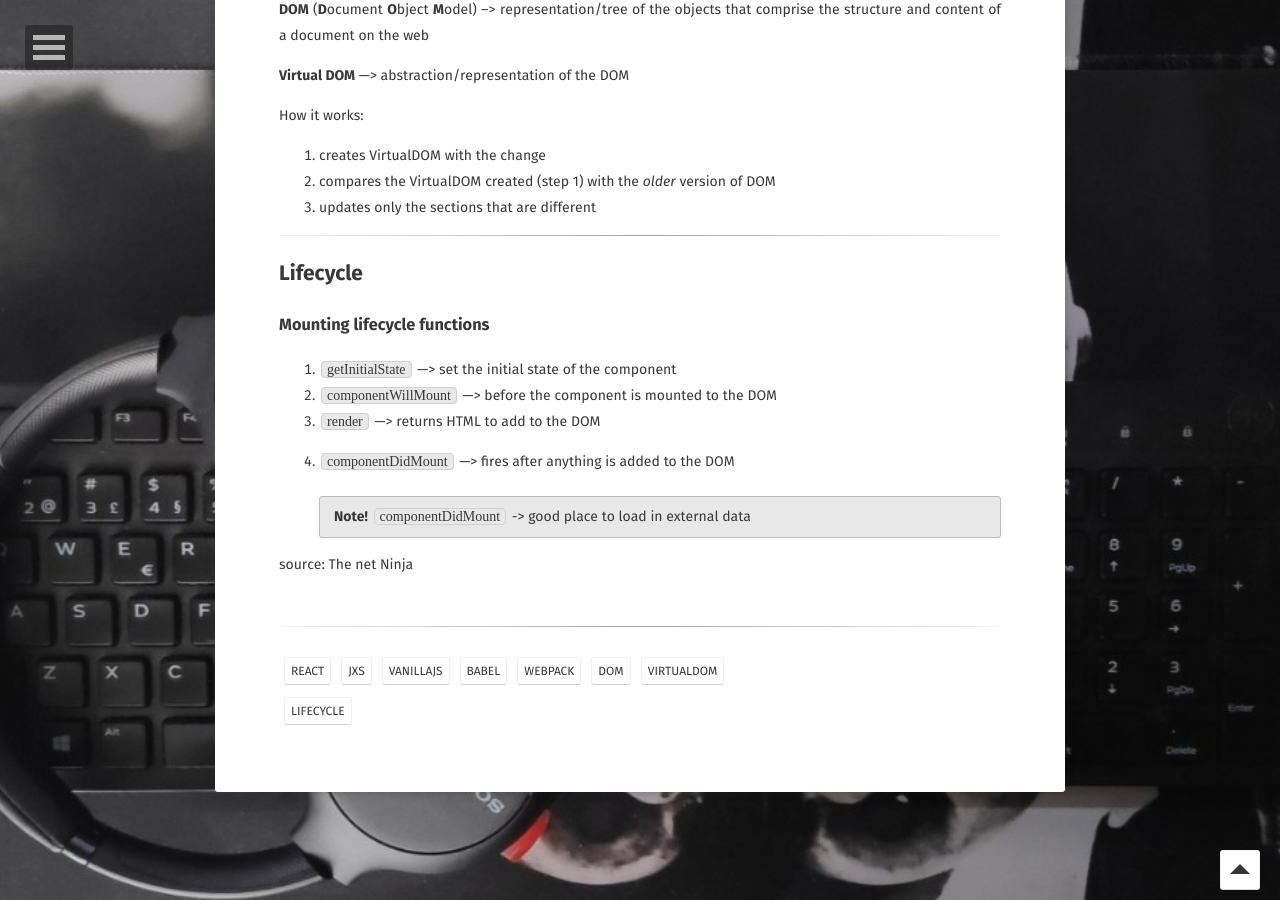
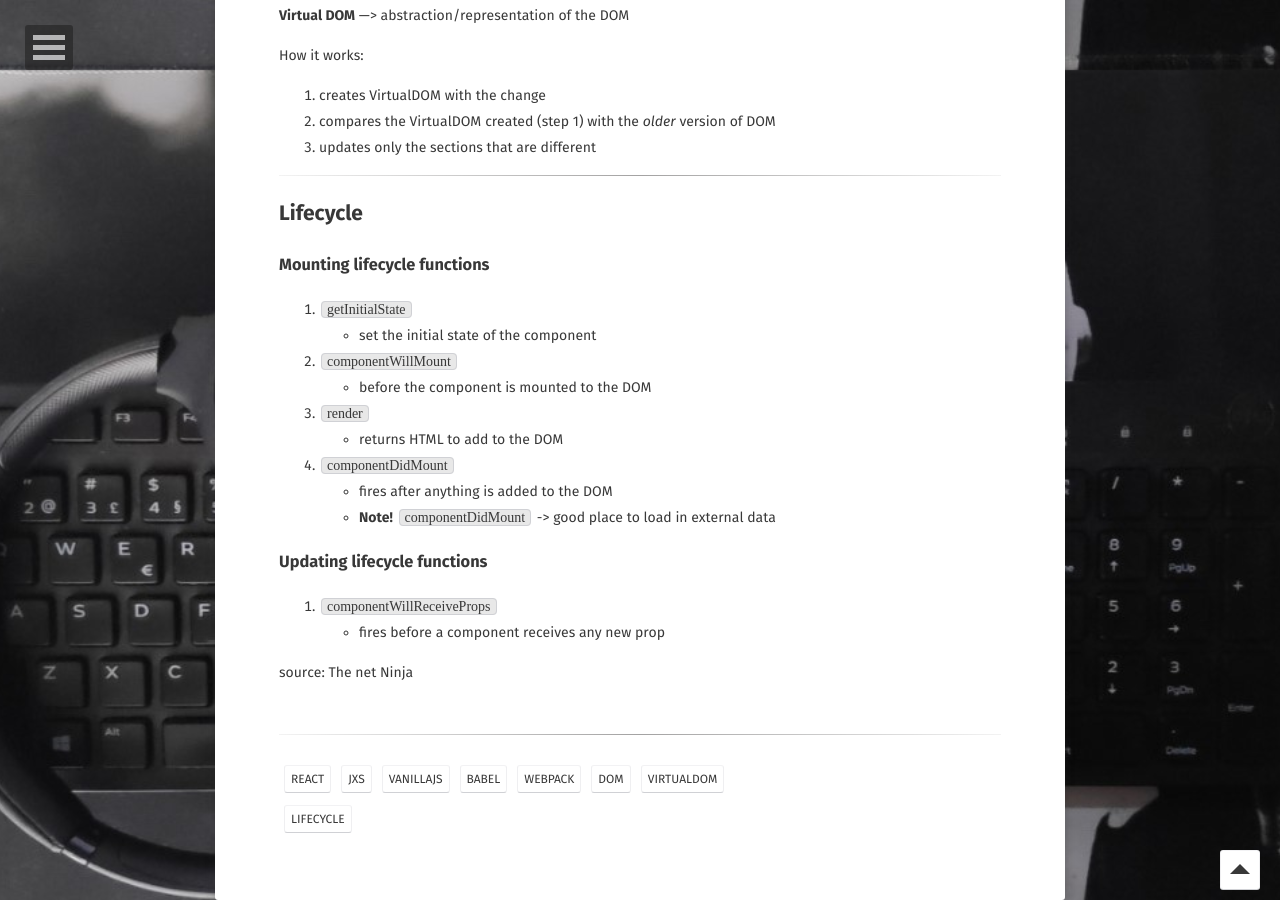
Before and after one commit to DanielRodriguesMoreira/DanielRodriguesMoreira.github.io, a Jekyll site: the page built from _posts/2021-01-11-react-first-attempt.md, in a window 1280 px wide and 900 px high, scrolled down 830 px. Built offline with Jekyll 4.4.1, drawn with Linux system fonts in a browser that asks for light colours; some web fonts are replaced.

Commit message:
updates post 'React - First attempt'

```diff
--- a/_posts/2021-01-11-react-first-attempt.md
+++ b/_posts/2021-01-11-react-first-attempt.md
@@ -15,22 +15,16 @@ comments: true
 * fast (uses VirtualDOM)
 * created by Facebook
 
-***
 
 **JXS** (**J**ava**S**cript **X**ML) ---> combines Javascript and HTML
 
-***
-
 **Vanilla JS** ---> plain Javascript without any additional libraries (like JQuery)
 
-**Note!** If you can write the code and run it in any current browser without additional tools or compile steps, it's **VanillaJS**
+**Note!**
+If you can write the code and run it in any current browser without additional tools or compile steps, it's **VanillaJS**
 {: .notice}
 
-***
-
 **Babel** ---> compiles our code into Javascript allowing to be understandable by the browsers.
-
-***
 
 **DOM** (**D**ocument **O**bject **M**odel) --> representation/tree of the objects that comprise the structure and content of a document on the web
 
@@ -47,13 +41,21 @@ How it works:
 
 ### Mounting lifecycle functions
 
-1. `getInitialState` ---> set the initial state of the component
-2. `componentWillMount` ---> before the component is mounted to the DOM
-3. `render` ---> returns HTML to add to the DOM
-4. `componentDidMount` ---> fires after anything is added to the DOM
+1. `getInitialState`
+    * set the initial state of the component
+2. `componentWillMount`
+    * before the component is mounted to the DOM
+3. `render`
+    * returns HTML to add to the DOM
+4. `componentDidMount`
+    * fires after anything is added to the DOM
+    * **Note!** `componentDidMount` -> good place to load in external data
+      {: .notice}
 
-   **Note!** `componentDidMount` -> good place to load in external data
-   {: .notice}
+### Updating lifecycle functions
+
+1. `componentWillReceiveProps`
+    * fires before a component receives any new prop
 
 
 source: The net Ninja
```
